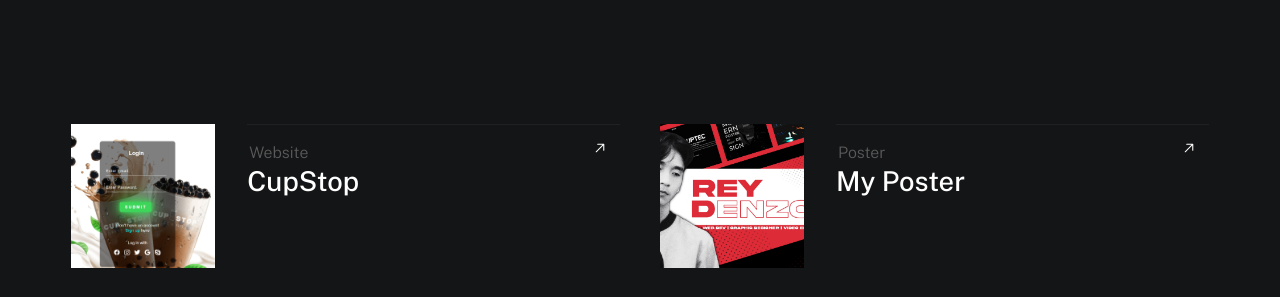
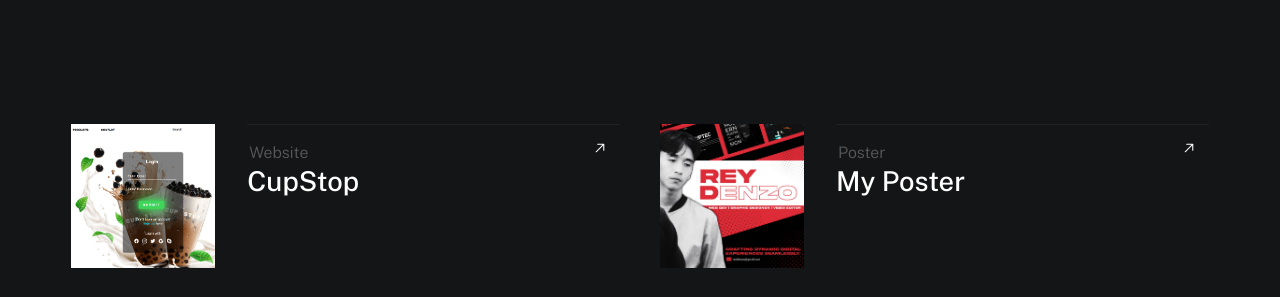
Before and after one commit to ReyFDenzo/portfolio, a plain HTML site: page index.html in a window 1280 px wide. Shown: the part 3406-3703 px from the top of the page. Drawn offline with nearby package versions, Linux system fonts and the light colour scheme; grey boxes are pictures that could not be loaded; a web font is replaced by a local one.

Commit message:
Update index.html

```diff
--- a/index.html
+++ b/index.html
@@ -267,8 +267,8 @@
                             <li class="folio-list__item column" data-animate-el>
                                 <a class="folio-list__item-link" href="#modal-01">
                                     <div class="folio-list__item-pic">
-                                        <img src="images/portfolio/cupstop1.png"
-                                             srcset="images/portfolio/cupstop1.png 1x, images/portfolio/cupstop1.png 2x"  alt="">
+                                        <img src="images/portfolio/cupstop2.png"
+                                             srcset="images/portfolio/cupstop2.png 1x, images/portfolio/cupstop2.png 2x"  alt="">
                                     </div>
 
                                     <div class="folio-list__item-text">
@@ -288,8 +288,8 @@
                             <li class="folio-list__item column" data-animate-el>
                                 <a class="folio-list__item-link" href="#modal-02">
                                     <div class="folio-list__item-pic">
-                                        <img src="images/rey-poster.jpg"
-                                             srcset="images/rey-poster.jpg 1x, images/rey-poster.jpg 2x" alt="">
+                                        <img src="images/portfolio/posterr.jpg"
+                                             srcset="images/portfolio/posterr.jpg 1x, images/portfolio/posterr.jpg 2x" alt="">
                                     </div>
 
                                     <div class="folio-list__item-text">
@@ -399,7 +399,7 @@
                     -------------------------------------------- -->
                     <div id="modal-01" hidden>
                         <div class="modal-popup">
-                            <img src="images/portfolio/cupstop.png" alt="">
+                            <img src="images/portfolio/cupstop2 smol.png" alt="">
 
                             <div class="modal-popup__desc">
                                 <h5>CupStop</h5>
@@ -414,7 +414,7 @@
 
                     <div id="modal-02" hidden>
                         <div class="modal-popup">
-                            <img src="images/rey-poster.jpg" alt="">
+                            <img src="images/portfolio/posterr smol.jpg" alt="">
 
                             <div class="modal-popup__desc">
                                 <h5>My Poster</h5>
```
